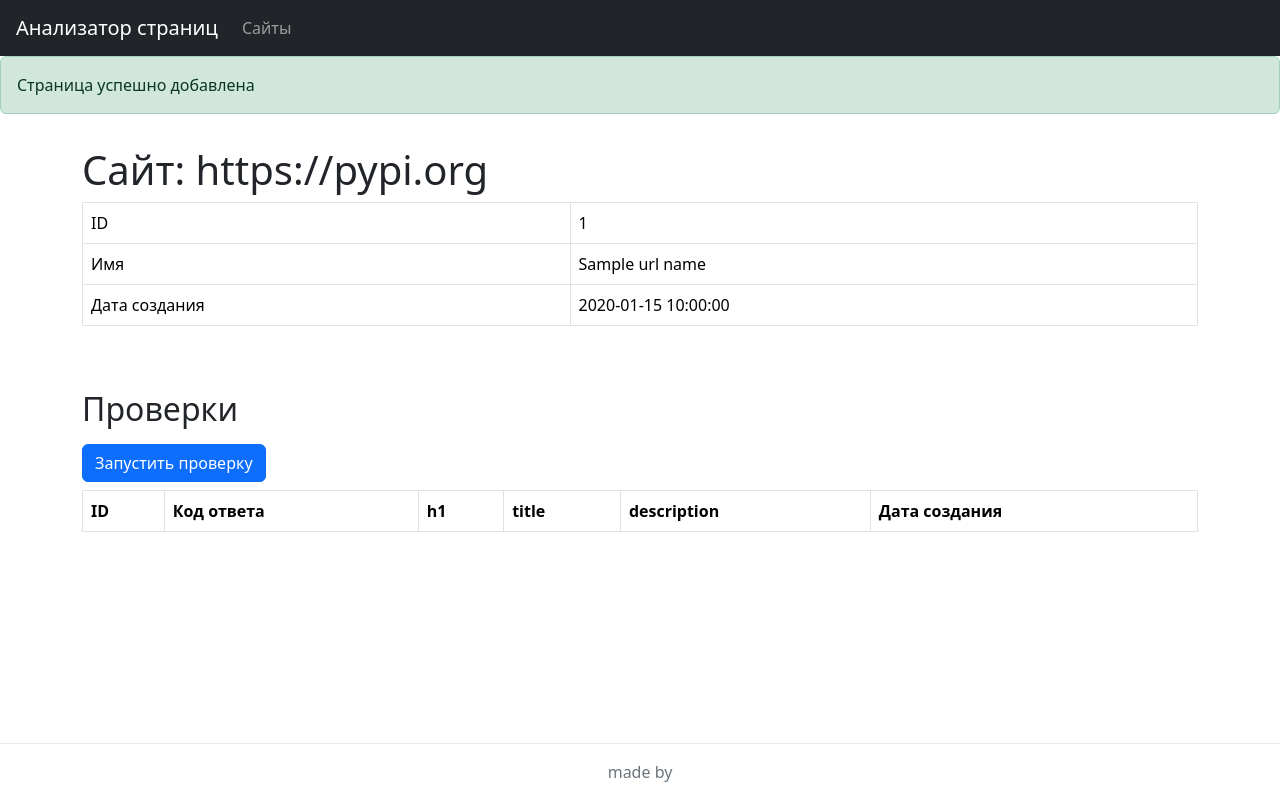
After one commit to Bishamontess/python-project-83, a Flask app: template page_analyzer/templates/flashes/url_added.html in a window 1280 px wide. The commit adds this page. Run offline with Flask 3, Linux system fonts and the light colour scheme; the template is opened without the code that fills it: most values are stand-ins (such as "Sample title", 1, 10 or a date in 2020); lists and menus that the app fills with data are empty; some libraries are stand-ins or nearby versions.

Commit message:
stage 3.1

```diff
--- /dev/null
+++ b/database.sql
@@ -0,0 +1,2 @@
+create table urls (id bigint primary key generated always as identity, name
+varchar(255), created_at timestamp);
--- a/page_analyzer/app.py
+++ b/page_analyzer/app.py
@@ -1,52 +1,91 @@
-from flask import Flask, render_template,redirect, get_flashed_messages, url_for
+from flask import (Flask, render_template, redirect, flash, url_for, request)
+import psycopg2
+from psycopg2.extras import NamedTupleCursor
 from urllib.parse import urlparse
+import validators
 from dotenv import load_dotenv
-from validators.url import url
+from datetime import datetime
 import os
 
 
-load_dotenv()
 app = Flask(__name__)
 app.config['SECRET_KEY'] = os.getenv('SECRET_KEY')
+load_dotenv(override=True)
 DATABASE_URL = os.getenv('DATABASE_URL')
+try:
+    connect = psycopg2.connect(DATABASE_URL)
+except:
+    print('Can`t establish connection to database')
 
 
 @app.route('/')
-def main():
+def index():
+    return render_template('index.html',)
+
+
+@app.route('/urls/', methods=['GET', 'POST'])
+def urls_table():
+    if request.method == 'POST':
+        url_for_search = request.form['url']
+        url_id = get_normalized_url(url_for_search)
+        # url_for('urls_id', id=url_id)
+        return make_flash(url_for_search)
+    return render_template('index.html',)
+
+
+@app.route('/urls/<int:url_id>')
+def urls_id(url_for_search):
+    url_info = get_url_info(url_for_search)
     return render_template(
-        'layout.html',
+        'url_id.html',
+        url_id=url_info.url_id,
+        url_name=url_info.url_name,
+        created_at=url_info.created_at,
     )
 
 
-@app.route('/urls')
-def urls_table():
-    return render_template(
-        'urls.html'
-    )
+def is_url_in_db(url_for_search):
+    with connect.cursor(cursor_factory=NamedTupleCursor) as curs:
+        curs.execute('SELECT * FROM urls WHERE name=%s',
+                     get_normalized_url(url_for_search))
+        url_info = curs.fetchall()
+        return url_info.url_name
 
 
-@app.route('/urls/<int>:id')
-def urls_id(url_id):
-    return render_template(
-        'url_id.html',
-        url=url_id,
-    )
+def add_url_in_db(url_for_search):
+    with connect.cursor() as curs:
+        curs.execute('INSERT INTO urls (name, created_at) VALUES (%s,%s)',
+                     (get_normalized_url(url_for_search),
+                      datetime.now().date()))
+    connect.close()
 
 
-@app.post('/')
-def make_flash():
-    flash('Страница успешно добавлена') #зеленый текст на салатовом
-    flash('Страница уже существует')  #синий текст на голубом
-    flash('Некорректный URL') #красный текст на розовом
-    flash('Произошла ошибка при проверке') #красный текст на розовом
-    return redirect(url_for('main'))
+def get_url_info(url_for_search):
+    return is_url_in_db(url_for_search)
 
 
-@app.get('/')
-def flash():
-    messages = get_flashed_messages(with_categories=True)
-    print(messages)
-    return render_template(
-        'flash.html',
-        messages=messages,
-    )
+def get_normalized_url(url_for_search):
+    parsed_url = urlparse(url_for_search)
+    return parsed_url[0] + '://' + parsed_url[1]
+
+
+def is_url_valid(url_for_search):
+    return validators.url(url_for_search) and len(url_for_search) <= 255
+
+
+def make_flash(url_for_search):
+    if is_url_valid(url_for_search):
+        if is_url_in_db(url_for_search) is None:
+            add_url_in_db(url_for_search)
+            flash('')
+            return render_template('/flashes/url_added.html')
+        else:
+            flash('')
+            return render_template('/flashes/url_exists.html')
+    else:
+        if url_for_search:
+            flash('')
+            return render_template('/flashes/url_wrong.html')
+        else:
+            flash('')
+            return render_template('/flashes/url_is_required.html')
--- /dev/null
+++ b/page_analyzer/templates/flashes/url_added.html
@@ -0,0 +1,4 @@
+{% extends "url_id.html" %}
+{% block body %}
+<div class="alert alert-success" role="alert">Страница успешно добавлена</div>
+{% endblock %}
--- /dev/null
+++ b/page_analyzer/templates/flashes/url_exists.html
@@ -0,0 +1,4 @@
+{% extends "url_id.html" %}
+{% block content %}
+<div class="alert alert-info" role="alert">Страница уже существует</div>
+{% endblock content%}
--- /dev/null
+++ b/page_analyzer/templates/flashes/url_is_required.html
@@ -0,0 +1,4 @@
+{% extends "index.html" %}
+{% block body %}
+<div class="alert alert-danger" role="alert">URL обязателен</div>
+{% endblock %}
--- /dev/null
+++ b/page_analyzer/templates/flashes/url_wrong.html
@@ -0,0 +1,4 @@
+{% extends "index.html" %}
+{% block body %}
+<div class="alert alert-danger" role="alert">Некорректный URL</div>
+{% endblock %}
--- a/page_analyzer/templates/layout.html
+++ b/page_analyzer/templates/layout.html
@@ -20,32 +20,10 @@
         </div>
     </nav>
 </header>
-<main class="flex-grow-1">
-    <div class="container-lg mt-3">
-        <h1></h1>
-        <div class="row">
-            <div
-                    class="col-12 col-md-10 col-lg-8 mx-auto border rounded-3
-                    bg-light p-5">
-                <h1 class="display-3">Анализатор страниц</h1>
-                <p class="lead">Бесплатно проверяйте сайты на
-                    SEO-пригодность</p>
-                <form class="d-flex justify-content-center" action="/urls"
-                      method="post" required="">
-                    <input class="form-control form-control-lg" type="text"
-                           name="url"
-                       placeholder="https://www.example.com" value="">
-                    <input
-                            class="btn btn-primary btn-lg ms-3 px-5
-                            text-uppercase mx-3"
-                            type="submit"
-                            value="Проверить">
-                </form>
-            </div>
-        </div>
-    </div>
-</main>
-<footer class="bordet-top py-3 mt-5 flex-shrink-0">
+{% block body %}{% endblock %}
+{% block content%}{% endblock content %}
+<footer
+        class="bordet-top py-3 mt-5 flex-shrink-0 border-top border-light-subtle">
     <div class="container-lg">
         <div class="text-center">
             <a class="link-secondary link-offset-2 link-offset-3-hover
--- a/page_analyzer/templates/url_id.html
+++ b/page_analyzer/templates/url_id.html
@@ -1,10 +1,49 @@
-<!DOCTYPE html>
-<html lang="en">
-<head>
-    <meta charset="UTF-8">
-    <title>Анализатор страниц</title>
-</head>
-<body>
-
-</body>
-</html>
+{% extends "layout.html" %}
+{% block content %}
+<main class="flex-grow-1">
+    <div class="container-lg mt-3">
+        <h1>Сайт: https://pypi.org</h1>
+        <div class="table-responsive">
+            <table class="table table-bordered table-hover text-nowrap"
+                   data-test="url">
+                <tbody>
+                    <tr>
+                        <td>ID</td>
+                        <td>{{ url_ID }}</td>
+                    </tr>
+                    <tr>
+                        <td>Имя</td>
+                        <td>{{ url_name }}</td>
+                    </tr>
+                    <tr>
+                        <td>Дата создания</td>
+                        <td>{{ created_at }}</td>
+                    </tr>
+                </tbody>
+            </table>
+        </div>
+        <h2 class="mt-5 mb-3">Проверки</h2>
+        <form method="post" action="/urls/1/checks">
+            <input type="submit" class="btn btn-primary"
+                   value="Запустить проверку">
+        </form>
+        <div>
+            <table class="table table-bordered table-hover mt-2"
+                   data-test="checks">
+                <thead>
+                <tr>
+                    <th>ID</th>
+                    <th>Код ответа</th>
+                    <th>h1</th>
+                    <th>title</th>
+                    <th>description</th>
+                    <th>Дата создания</th>
+                </tr>
+                </thead>
+                <tbody>
+                </tbody>
+            </table>
+        </div>
+    </div>
+</main>
+{% endblock content%}
```
Also changed, not shown: page_analyzer/templates/flash.html (deleted, +0 -10 lines), page_analyzer/templates/index.html (added, +28 -0 lines), page_analyzer/templates/urls.html (deleted, +0 -26 lines), page_analyzer/templates/urls_table.html (+6 -10 lines).
